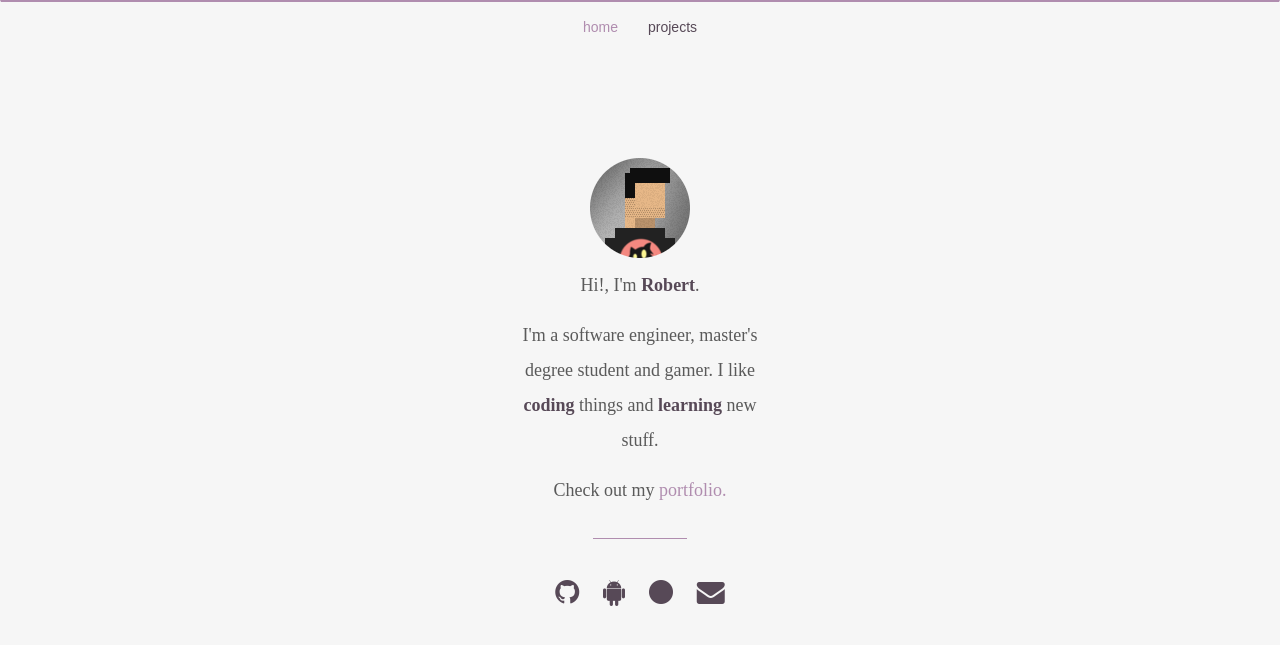
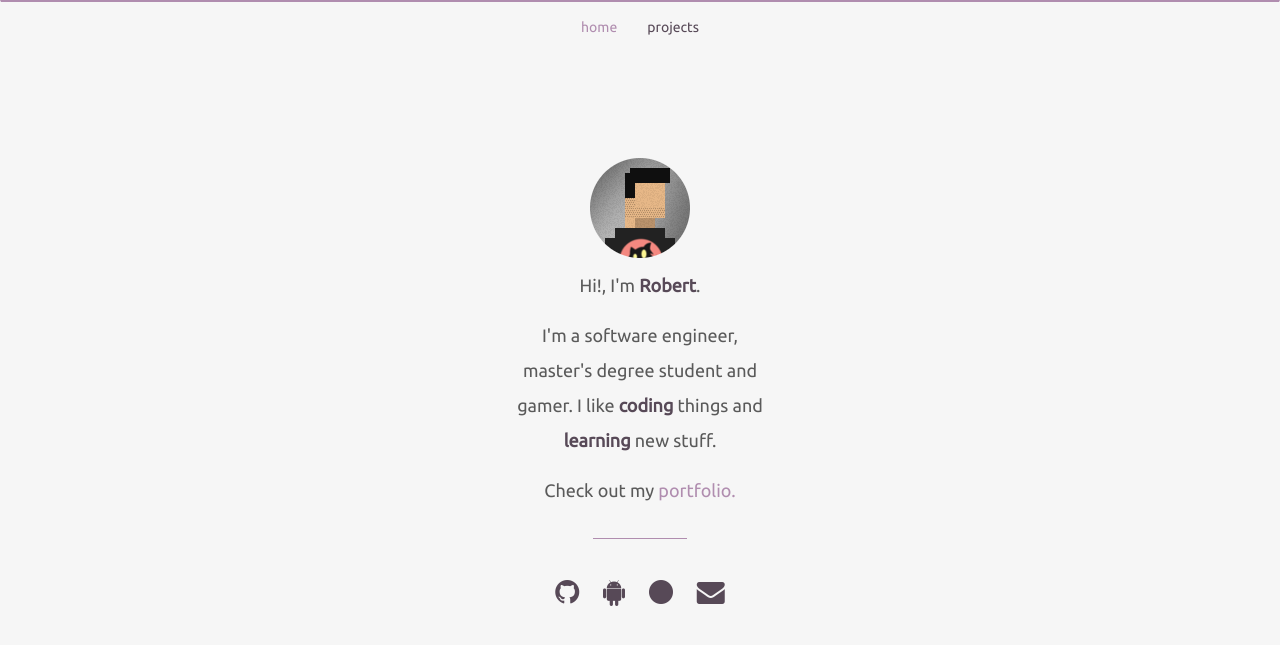
Before and after one commit to krovs/portfolio, a Jekyll site: the page built from index.html, in a window 1280 px wide. Shown: the top 645 px of the page. Built offline with Jekyll 4.4.1, drawn with Linux system fonts in a browser that asks for light colours; nearby versions of some CDN libraries; some web fonts are replaced.

Commit message:
Revert "Test font-face"
This reverts commit cd0269509a0a8ee1d1b4e2270d1aae049cd30041.

```diff
--- a/css/main.scss
+++ b/css/main.scss
@@ -3,7 +3,7 @@
 ---
 @charset "utf-8";
 
-
+@import url(https://fonts.googleapis.com/css?family=Ubuntu);
 
 // variables
 $background-color:          #f6f6f6!important;
@@ -13,10 +13,6 @@ $bold-color:                #574957!important;
 $btnhover-color:            #dbdbdb!important;
 $footer-color:              #a298a2!important;
 
-@font-face {
-    font-family: Ubuntu;
-    src: url(fonts/Ubuntu-Regular.ttf);
-}
 
 body {
     display: flex;
@@ -51,7 +47,7 @@ h1,h2,h3,h4 {
 // Index ------------------------------------------ */
 
 .indextexts {
-    font-family: Ubuntu;
+    font-family: 'Ubuntu', sans-serif;
     color: $text-color;
     font-size: 18px;
     line-height: 35px;
```
